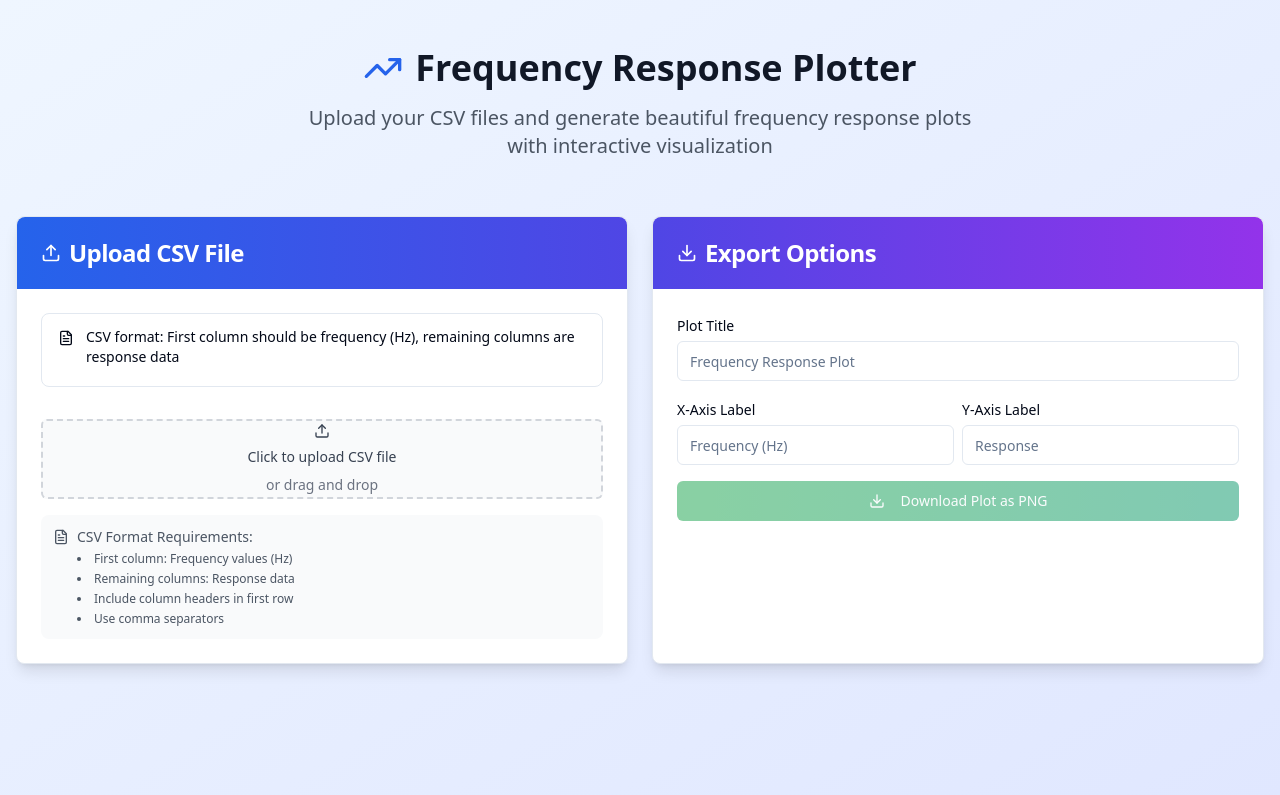
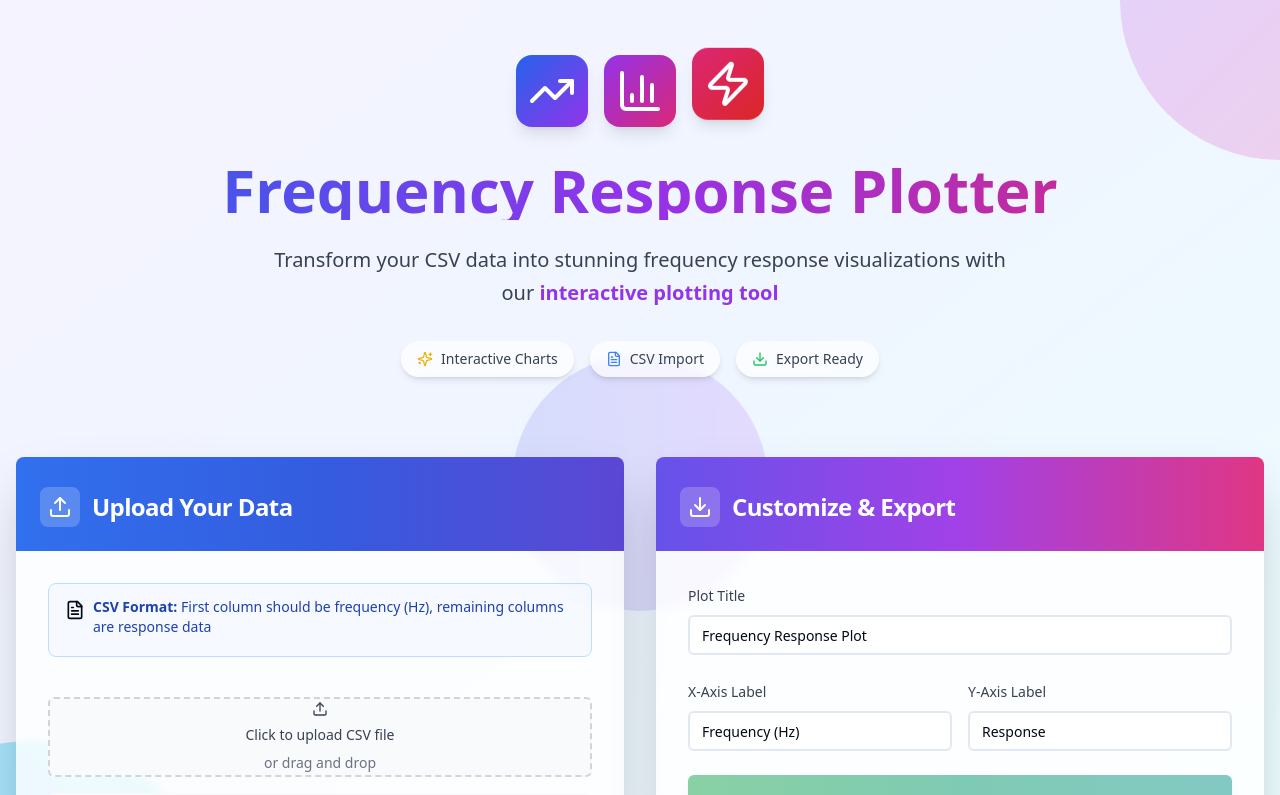
Before and after one commit to Loaeble/plot-csv-visualizer, a React (Vite) app: page / in a window 1280 px wide. Shown: the top 795 px of the page. Built offline with nearby package versions, Linux system fonts and the light colour scheme.

Commit message:
Enhance front page UI
Implement interactive gradient color and UI improvements.

```diff
--- a/src/pages/Index.tsx
+++ b/src/pages/Index.tsx
@@ -5,7 +5,7 @@ import { Button } from '@/components/ui/button';
 import { Input } from '@/components/ui/input';
 import { Label } from '@/components/ui/label';
 import { Alert, AlertDescription } from '@/components/ui/alert';
-import { Upload, Download, FileText, TrendingUp } from 'lucide-react';
+import { Upload, Download, FileText, TrendingUp, Sparkles, BarChart3, Zap } from 'lucide-react';
 import { useToast } from '@/hooks/use-toast';
 import CSVUploader from '@/components/CSVUploader';
 import PlotViewer from '@/components/PlotViewer';
@@ -19,6 +19,9 @@ const Index = () => {
   const [plotData, setPlotData] = useState<PlotData[]>([]);
   const [responseColumns, setResponseColumns] = useState<string[]>([]);
   const [fileName, setFileName] = useState<string>('');
+  const [plotTitle, setPlotTitle] = useState<string>('Frequency Response Plot');
+  const [xLabel, setXLabel] = useState<string>('Frequency (Hz)');
+  const [yLabel, setYLabel] = useState<string>('Response');
   const { toast } = useToast();
 
   const handleDataParsed = (data: PlotData[], columns: string[], filename: string) => {
@@ -26,7 +29,7 @@ const Index = () => {
     setResponseColumns(columns);
     setFileName(filename);
     toast({
-      title: "CSV Loaded Successfully",
+      title: "🎉 CSV Loaded Successfully",
       description: `Loaded ${data.length} data points with ${columns.length} response columns`,
     });
   };
@@ -34,8 +37,8 @@ const Index = () => {
   const handleDownloadPlot = () => {
     if (plotData.length === 0) {
       toast({
-        title: "No Data",
-        description: "Please upload a CSV file first",
+        title: "No Data Available",
+        description: "Please upload a CSV file first to generate plots",
         variant: "destructive",
       });
       return;
@@ -50,7 +53,6 @@ const Index = () => {
       ctx.fillStyle = 'white';
       ctx.fillRect(0, 0, canvas.width, canvas.height);
 
-      // Simple implementation - in a real app you'd use html2canvas or similar
       const link = document.createElement('a');
       link.download = `${fileName.replace('.csv', '')}_plot.png`;
       link.href = canvas.toDataURL();
@@ -58,94 +60,154 @@ const Index = () => {
     }
 
     toast({
-      title: "Plot Downloaded",
-      description: "Frequency response plot has been saved",
+      title: "✨ Plot Downloaded",
+      description: "Your frequency response plot has been saved successfully",
     });
   };
 
   return (
-    <div className="min-h-screen bg-gradient-to-br from-blue-50 to-indigo-100 p-4">
-      <div className="max-w-7xl mx-auto space-y-6">
-        {/* Header */}
-        <div className="text-center py-8">
-          <h1 className="text-4xl font-bold text-gray-900 mb-4 flex items-center justify-center gap-3">
-            <TrendingUp className="h-10 w-10 text-blue-600" />
+    <div className="min-h-screen bg-gradient-to-br from-violet-50 via-blue-50 to-cyan-50 relative overflow-hidden">
+      {/* Animated Background Elements */}
+      <div className="absolute inset-0 overflow-hidden pointer-events-none">
+        <div className="absolute -top-40 -right-40 w-80 h-80 bg-gradient-to-br from-purple-400 to-pink-400 rounded-full opacity-20 animate-pulse"></div>
+        <div className="absolute -bottom-40 -left-40 w-96 h-96 bg-gradient-to-tr from-blue-400 to-cyan-400 rounded-full opacity-20 animate-pulse" style={{ animationDelay: '1s' }}></div>
+        <div className="absolute top-1/2 left-1/2 transform -translate-x-1/2 -translate-y-1/2 w-64 h-64 bg-gradient-to-r from-indigo-400 to-purple-400 rounded-full opacity-10 animate-pulse" style={{ animationDelay: '2s' }}></div>
+      </div>
+
+      <div className="relative z-10 max-w-7xl mx-auto p-4 space-y-8">
+        {/* Enhanced Header */}
+        <div className="text-center py-12 animate-fade-in">
+          <div className="flex items-center justify-center gap-4 mb-6">
+            <div className="p-3 bg-gradient-to-br from-blue-600 to-purple-600 rounded-2xl shadow-lg animate-bounce">
+              <TrendingUp className="h-12 w-12 text-white" />
+            </div>
+            <div className="p-3 bg-gradient-to-br from-purple-600 to-pink-600 rounded-2xl shadow-lg animate-bounce" style={{ animationDelay: '0.2s' }}>
+              <BarChart3 className="h-12 w-12 text-white" />
+            </div>
+            <div className="p-3 bg-gradient-to-br from-pink-600 to-red-600 rounded-2xl shadow-lg animate-bounce" style={{ animationDelay: '0.4s' }}>
+              <Zap className="h-12 w-12 text-white" />
+            </div>
+          </div>
+
+          <h1 className="text-6xl font-bold bg-gradient-to-r from-blue-600 via-purple-600 to-pink-600 bg-clip-text text-transparent mb-6 animate-scale-in">
             Frequency Response Plotter
           </h1>
-          <p className="text-xl text-gray-600 max-w-2xl mx-auto">
-            Upload your CSV files and generate beautiful frequency response plots with interactive visualization
+
+          <p className="text-xl text-gray-700 max-w-3xl mx-auto leading-relaxed animate-fade-in" style={{ animationDelay: '0.3s' }}>
+            Transform your CSV data into stunning frequency response visualizations with our
+            <span className="font-semibold text-purple-600"> interactive plotting tool</span>
           </p>
+
+          <div className="flex justify-center gap-4 mt-8 animate-fade-in" style={{ animationDelay: '0.6s' }}>
+            <div className="flex items-center gap-2 px-4 py-2 bg-white/70 backdrop-blur-sm rounded-full shadow-md">
+              <Sparkles className="h-4 w-4 text-yellow-500" />
+              <span className="text-sm font-medium text-gray-700">Interactive Charts</span>
+            </div>
+            <div className="flex items-center gap-2 px-4 py-2 bg-white/70 backdrop-blur-sm rounded-full shadow-md">
+              <FileText className="h-4 w-4 text-blue-500" />
+              <span className="text-sm font-medium text-gray-700">CSV Import</span>
+            </div>
+            <div className="flex items-center gap-2 px-4 py-2 bg-white/70 backdrop-blur-sm rounded-full shadow-md">
+              <Download className="h-4 w-4 text-green-500" />
+              <span className="text-sm font-medium text-gray-700">Export Ready</span>
+            </div>
+          </div>
         </div>
 
-        {/* Main Content */}
-        <div className="grid grid-cols-1 lg:grid-cols-2 gap-6">
+        {/* Enhanced Main Content */}
+        <div className="grid grid-cols-1 lg:grid-cols-2 gap-8">
           {/* Upload Section */}
-          <Card className="shadow-lg hover:shadow-xl transition-shadow duration-200">
-            <CardHeader className="bg-gradient-to-r from-blue-600 to-indigo-600 text-white rounded-t-lg">
-              <CardTitle className="flex items-center gap-2">
-                <Upload className="h-5 w-5" />
-                Upload CSV File
+          <Card className="shadow-2xl hover:shadow-3xl transition-all duration-300 border-0 bg-white/80 backdrop-blur-sm hover:scale-105 animate-slide-in-right">
+            <CardHeader className="bg-gradient-to-r from-blue-600 via-blue-700 to-indigo-700 text-white rounded-t-lg relative overflow-hidden">
+              <div className="absolute inset-0 bg-gradient-to-r from-blue-400/20 to-purple-400/20"></div>
+              <CardTitle className="flex items-center gap-3 relative z-10">
+                <div className="p-2 bg-white/20 rounded-lg">
+                  <Upload className="h-6 w-6" />
+                </div>
+                Upload Your Data
               </CardTitle>
             </CardHeader>
-            <CardContent className="p-6">
-              <div className="space-y-4">
-                <Alert>
-                  <FileText className="h-4 w-4" />
-                  <AlertDescription>
-                    CSV format: First column should be frequency (Hz), remaining columns are response data
+            <CardContent className="p-8">
+              <div className="space-y-6">
+                <Alert className="border-blue-200 bg-blue-50/50 animate-fade-in">
+                  <FileText className="h-5 w-5 text-blue-600" />
+                  <AlertDescription className="text-blue-800">
+                    <strong>CSV Format:</strong> First column should be frequency (Hz), remaining columns are response data
                   </AlertDescription>
                 </Alert>
 
                 <CSVUploader onDataParsed={handleDataParsed} />
 
                 {fileName && (
-                  <div className="mt-4 p-3 bg-green-50 border border-green-200 rounded-lg">
-                    <p className="text-sm text-green-800">
-                      <strong>Loaded:</strong> {fileName}
-                    </p>
-                    <p className="text-sm text-green-600">
-                      {plotData.length} data points, {responseColumns.length} response columns
-                    </p>
+                  <div className="mt-6 p-6 bg-gradient-to-r from-green-50 to-emerald-50 border border-green-200 rounded-xl shadow-inner animate-scale-in">
+                    <div className="flex items-center gap-3 mb-2">
+                      <div className="p-2 bg-green-100 rounded-lg">
+                        <FileText className="h-5 w-5 text-green-600" />
+                      </div>
+                      <div>
+                        <p className="font-semibold text-green-800">Successfully Loaded!</p>
+                        <p className="text-sm text-green-700">{fileName}</p>
+                      </div>
+                    </div>
+                    <div className="grid grid-cols-2 gap-4 mt-4">
+                      <div className="text-center p-3 bg-white/70 rounded-lg">
+                        <div className="text-2xl font-bold text-blue-600">{plotData.length}</div>
+                        <div className="text-xs text-gray-600">Data Points</div>
+                      </div>
+                      <div className="text-center p-3 bg-white/70 rounded-lg">
+                        <div className="text-2xl font-bold text-purple-600">{responseColumns.length}</div>
+                        <div className="text-xs text-gray-600">Channels</div>
+                      </div>
+                    </div>
                   </div>
                 )}
               </div>
             </CardContent>
           </Card>
 
-          {/* Controls Section */}
-          <Card className="shadow-lg hover:shadow-xl transition-shadow duration-200">
-            <CardHeader className="bg-gradient-to-r from-indigo-600 to-purple-600 text-white rounded-t-lg">
-              <CardTitle className="flex items-center gap-2">
-                <Download className="h-5 w-5" />
-                Export Options
+          {/* Enhanced Controls Section */}
+          <Card className="shadow-2xl hover:shadow-3xl transition-all duration-300 border-0 bg-white/80 backdrop-blur-sm hover:scale-105 animate-slide-in-right" style={{ animationDelay: '0.2s' }}>
+            <CardHeader className="bg-gradient-to-r from-indigo-600 via-purple-600 to-pink-600 text-white rounded-t-lg relative overflow-hidden">
+              <div className="absolute inset-0 bg-gradient-to-r from-purple-400/20 to-pink-400/20"></div>
+              <CardTitle className="flex items-center gap-3 relative z-10">
+                <div className="p-2 bg-white/20 rounded-lg">
+                  <Download className="h-6 w-6" />
+                </div>
+                Customize & Export
               </CardTitle>
             </CardHeader>
-            <CardContent className="p-6">
-              <div className="space-y-4">
-                <div>
-                  <Label htmlFor="plot-title">Plot Title</Label>
+            <CardContent className="p-8">
+              <div className="space-y-6">
+                <div className="animate-fade-in">
+                  <Label htmlFor="plot-title" className="text-gray-700 font-medium">Plot Title</Label>
                   <Input
                     id="plot-title"
-                    placeholder="Frequency Response Plot"
-                    className="mt-1"
+                    value={plotTitle}
+                    onChange={(e) => setPlotTitle(e.target.value)}
+                    className="mt-2 border-2 focus:border-purple-400 transition-colors"
+                    placeholder="Enter your plot title"
                   />
                 </div>
 
-                <div className="grid grid-cols-2 gap-2">
-                  <div>
-                    <Label htmlFor="x-label">X-Axis Label</Label>
+                <div className="grid grid-cols-1 sm:grid-cols-2 gap-4">
+                  <div className="animate-fade-in" style={{ animationDelay: '0.1s' }}>
+                    <Label htmlFor="x-label" className="text-gray-700 font-medium">X-Axis Label</Label>
                     <Input
                       id="x-label"
-                      placeholder="Frequency (Hz)"
-                      className="mt-1"
+                      value={xLabel}
+                      onChange={(e) => setXLabel(e.target.value)}
+                      className="mt-2 border-2 focus:border-blue-400 transition-colors"
+                      placeholder="X-axis label"
                     />
                   </div>
-                  <div>
-                    <Label htmlFor="y-label">Y-Axis Label</Label>
+                  <div className="animate-fade-in" style={{ animationDelay: '0.2s' }}>
+                    <Label htmlFor="y-label" className="text-gray-700 font-medium">Y-Axis Label</Label>
                     <Input
                       id="y-label"
-                      placeholder="Response"
-                      className="mt-1"
+                      value={yLabel}
+                      onChange={(e) => setYLabel(e.target.value)}
+                      className="mt-2 border-2 focus:border-pink-400 transition-colors"
+                      placeholder="Y-axis label"
                     />
                   </div>
                 </div>
@@ -153,23 +215,34 @@ const Index = () => {
                 <Button
                   onClick={handleDownloadPlot}
                   disabled={plotData.length === 0}
-                  className="w-full bg-gradient-to-r from-green-600 to-emerald-600 hover:from-green-700 hover:to-emerald-700"
+                  className="w-full h-14 bg-gradient-to-r from-green-600 via-emerald-600 to-teal-600 hover:from-green-700 hover:via-emerald-700 hover:to-teal-700 text-white font-semibold shadow-lg hover:shadow-xl transition-all duration-300 transform hover:scale-105 disabled:opacity-50 disabled:cursor-not-allowed animate-fade-in"
+                  style={{ animationDelay: '0.3s' }}
                 >
-                  <Download className="h-4 w-4 mr-2" />
-                  Download Plot as PNG
+                  <Download className="h-5 w-5 mr-3" />
+                  Download High-Quality Plot
                 </Button>
               </div>
             </CardContent>
           </Card>
         </div>
 
-        {/* Plot Viewer */}
+        {/* Enhanced Plot Viewer */}
         {plotData.length > 0 && (
-          <Card className="shadow-lg">
-            <CardHeader className="bg-gradient-to-r from-purple-600 to-pink-600 text-white rounded-t-lg">
-              <CardTitle>Interactive Plot</CardTitle>
+          <Card className="shadow-2xl border-0 bg-white/90 backdrop-blur-sm animate-scale-in">
+            <CardHeader className="bg-gradient-to-r from-purple-600 via-pink-600 to-rose-600 text-white rounded-t-lg relative overflow-hidden">
+              <div className="absolute inset-0 bg-gradient-to-r from-pink-400/20 to-rose-400/20"></div>
+              <CardTitle className="flex items-center gap-3 relative z-10">
+                <div className="p-2 bg-white/20 rounded-lg">
+                  <BarChart3 className="h-6 w-6" />
+                </div>
+                Interactive Frequency Response Plot
+                <div className="ml-auto flex items-center gap-2 text-sm">
+                  <Sparkles className="h-4 w-4" />
+                  Live Preview
+                </div>
+              </CardTitle>
             </CardHeader>
-            <CardContent className="p-6">
+            <CardContent className="p-8">
               <PlotViewer
                 data={plotData}
                 responseColumns={responseColumns}
```
